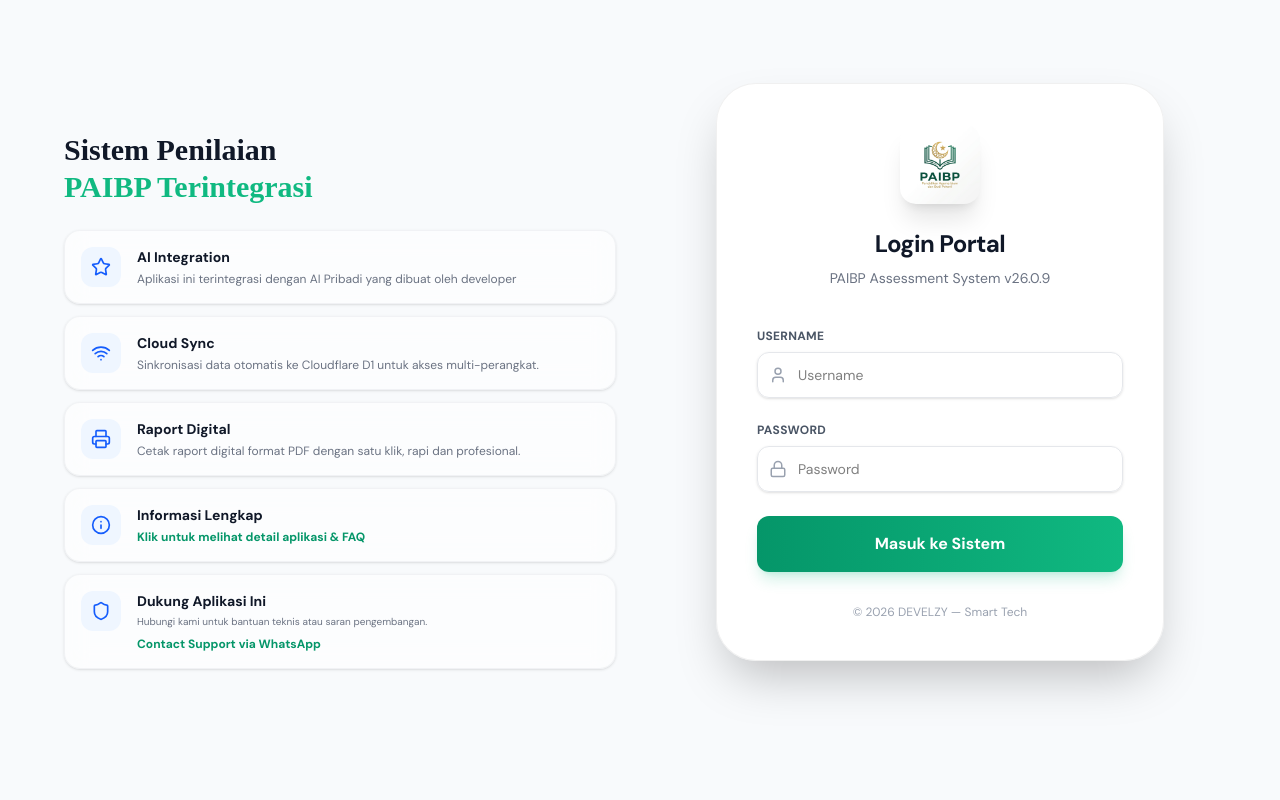
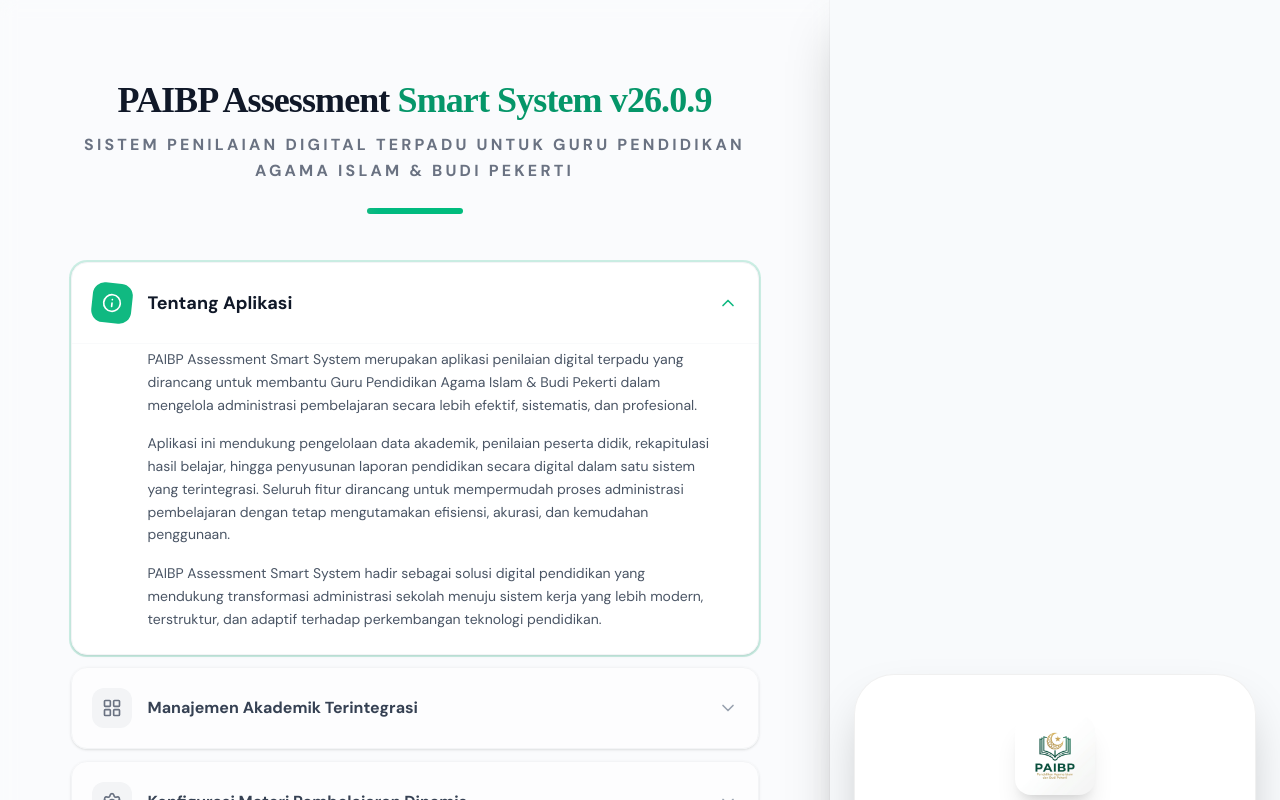
Before and after one commit to develzy/paibp, a Next.js app: page / in a window 1280 px wide. Shown: the top 800 px of the page. Built offline with nearby package versions, Linux system fonts and the light colour scheme.

Commit message:
feat: redesign login page with side-by-side FAQ and reposition sidebar menu

```diff
--- a/src/app/page.tsx
+++ b/src/app/page.tsx
@@ -89,97 +89,20 @@ export default function Home() {
     }
   };
 
-  const [showAbout, setShowAbout] = useState(false);
-
   if (!isClient) return null;
 
   if (!session) {
-    if (showAbout) {
     return (
-        <div className="min-h-screen w-full bg-slate-50 dark:bg-slate-950 p-4 md:p-8">
-          <button
-            onClick={() => setShowAbout(false)}
-            className="mb-8 px-6 py-2.5 bg-white dark:bg-slate-800 border border-gray-200 dark:border-slate-700 rounded-xl font-bold text-sm shadow-sm hover:shadow-md transition-all flex items-center gap-2"
-          >
-            ← Kembali ke Login
-          </button>
+      <div className="min-h-screen w-full bg-slate-50 dark:bg-slate-950 flex flex-col lg:flex-row overflow-hidden">
+        {/* Left Side: About / FAQ (Scrollable) */}
+        <div className="flex-1 overflow-y-auto bg-white/30 dark:bg-slate-900/30 backdrop-blur-sm border-r border-gray-100 dark:border-slate-800">
+          <div className="max-w-3xl mx-auto py-12 px-6">
             <About />
-        </div>
-      );
-    }
-
-    return (
-      <div className="min-h-screen w-full bg-slate-50 dark:bg-slate-950 flex items-center justify-center p-4">
-        <div className="grid lg:grid-cols-2 gap-12 max-w-6xl w-full items-start">
-          {/* Left Side: Info */}
-          <div className="hidden lg:flex flex-col gap-6 py-12">
-            <h2 className="text-3xl font-black text-gray-900 dark:text-white font-serif leading-tight">
-              Sistem Penilaian <br/> <span className="text-primary-500">PAIBP Terintegrasi</span>
-            </h2>
-            <div className="space-y-3 w-full">
-              {[
-                {
-                  id: 1,
-                  title: 'AI Integration',
-                  icon: Star,
-                  content: 'Aplikasi ini terintegrasi dengan AI Pribadi yang dibuat oleh developer'
-                },
-                {
-                  id: 2,
-                  title: 'Cloud Sync',
-                  icon: Wifi,
-                  content: 'Sinkronisasi data otomatis ke Cloudflare D1 untuk akses multi-perangkat.'
-                },
-                {
-                  id: 3,
-                  title: 'Raport Digital',
-                  icon: Printer,
-                  content: 'Cetak raport digital format PDF dengan satu klik, rapi dan profesional.'
-                },
-                {
-                  id: 4,
-                  title: 'Informasi Lengkap',
-                  icon: Info,
-                  content: (
-                    <button
-                      onClick={() => setShowAbout(true)}
-                      className="text-primary-600 font-bold hover:underline"
-                    >
-                      Klik untuk melihat detail aplikasi & FAQ
-                    </button>
-                  )
-                },
-                {
-                  id: 5,
-                  title: 'Dukung Aplikasi Ini',
-                  icon: Shield,
-                  content: (
-                    <div className="flex flex-col gap-2">
-                      <p className="text-[10px] text-gray-500 dark:text-gray-400">Hubungi kami untuk bantuan teknis atau saran pengembangan.</p>
-                      <a href="https://wa.me/6285879584257" target="_blank" rel="noopener noreferrer" className="inline-flex items-center gap-2 text-primary-600 font-bold hover:underline">
-                        Contact Support via WhatsApp
-                      </a>
-                    </div>
-                  )
-                },
-              ].map(faq => (
-                <div key={faq.id} className="bg-white/60 dark:bg-slate-800/60 backdrop-blur-md border border-gray-200/50 dark:border-slate-700/50 rounded-2xl p-4 shadow-sm hover:shadow-md transition-all">
-                  <div className="flex gap-4">
-                    <div className="w-10 h-10 bg-blue-50 dark:bg-blue-900/30 rounded-xl flex items-center justify-center shrink-0">
-                      <faq.icon size={20} className="text-blue-600 dark:text-blue-400" />
-                    </div>
-                    <div>
-                      <p className="text-sm font-bold text-gray-900 dark:text-white">{faq.title}</p>
-                      <div className="text-xs text-gray-500 dark:text-gray-400 mt-1">{faq.content}</div>
-                    </div>
-                  </div>
-                </div>
-              ))}
           </div>
         </div>
 
-          {/* Right Side: Login Form */}
-          <div className="flex flex-col items-center">
+        {/* Right Side: Login Form (Fixed/Centered on right) */}
+        <div className="w-full lg:w-[450px] flex items-center justify-center p-6 bg-slate-50 dark:bg-slate-950 shadow-2xl z-10">
           <div className="glass rounded-[2.5rem] p-10 w-full max-w-md shadow-2xl border border-white/50 dark:border-slate-700/50">
             <div className="text-center mb-10">
               <img src="./logo.png" alt="Logo PAI" className="w-20 h-20 mx-auto rounded-2xl shadow-xl mb-6 object-cover bg-white" />
@@ -225,14 +148,7 @@ export default function Home() {
                 {loading ? 'Logging in...' : 'Masuk ke Sistem'}
               </button>
             </form>
-              <button
-                onClick={() => setShowAbout(true)}
-                className="w-full mt-6 py-3 border border-gray-200 dark:border-slate-700 text-gray-600 dark:text-gray-400 rounded-xl text-xs font-bold hover:bg-gray-50 dark:hover:bg-slate-800 transition lg:hidden"
-              >
-                Lihat Informasi Aplikasi & FAQ
-              </button>
             <p className="mt-8 text-center text-xs text-gray-400">© {new Date().getFullYear()} DEVELZY — Smart Tech</p>
-            </div>
           </div>
         </div>
       </div>
@@ -467,7 +383,7 @@ function MainApp({ session, setSession }: { session: any, setSession: any }) {
                 )}
               </div>
 
-              {PAGES.filter(p => !['dashboard', 'classes', 'recap', 'report'].includes(p.id) && !(p as any).parent).map(p => (
+              {PAGES.filter(p => !['dashboard', 'classes', 'recap', 'report', 'about'].includes(p.id) && !(p as any).parent).map(p => (
                 <button key={p.id} onClick={() => navigate(p.id)} className={`sidebar-item flex items-center gap-3 w-full px-3 py-2 text-sm font-medium rounded-xl border border-transparent transition-all ${activePage === p.id ? 'bg-gradient-to-r from-primary-500 to-primary-600 text-white shadow-lg shadow-primary-500/30' : 'text-gray-600 dark:text-gray-300 hover:bg-white dark:hover:bg-slate-800'}`}>
                   <p.icon size={18} className={activePage === p.id ? 'text-white' : 'text-gray-400 group-hover:text-primary-500'} /> {p.label}
                 </button>
@@ -480,6 +396,15 @@ function MainApp({ session, setSession }: { session: any, setSession: any }) {
                   <p.icon size={18} className={activePage === p.id ? 'text-white' : 'text-gray-400 group-hover:text-primary-500'} /> {p.label}
                 </button>
               ))}
+
+              <div className="pt-8 mt-auto">
+                <button
+                  onClick={() => navigate('about')}
+                  className={`sidebar-item flex items-center gap-3 w-full px-3 py-2 text-sm font-medium rounded-xl border border-transparent transition-all ${activePage === 'about' ? 'bg-gradient-to-r from-primary-500 to-primary-600 text-white shadow-lg shadow-primary-500/30' : 'text-gray-600 dark:text-gray-300 hover:bg-white dark:hover:bg-slate-800'}`}
+                >
+                  <Info size={18} className={activePage === 'about' ? 'text-white' : 'text-gray-400 group-hover:text-primary-500'} /> Tentang
+                </button>
+              </div>
             </div>
           </div>
         </aside>
```
Lines whose indentation alone changed are shown as unchanged.
